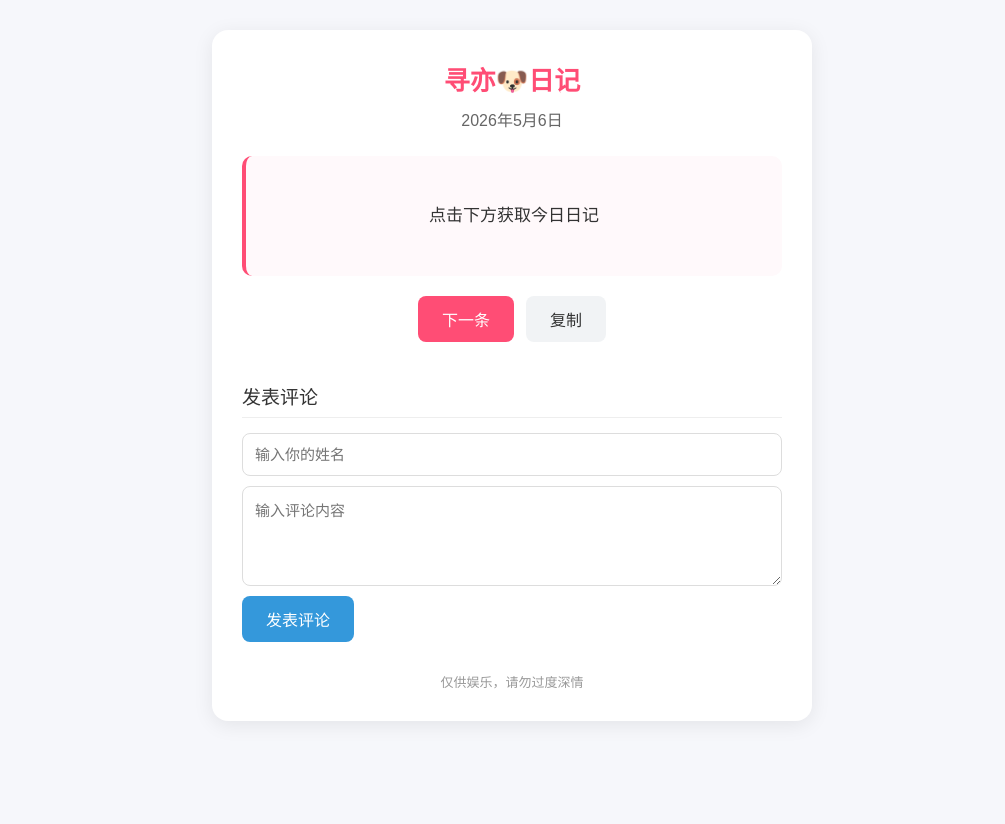
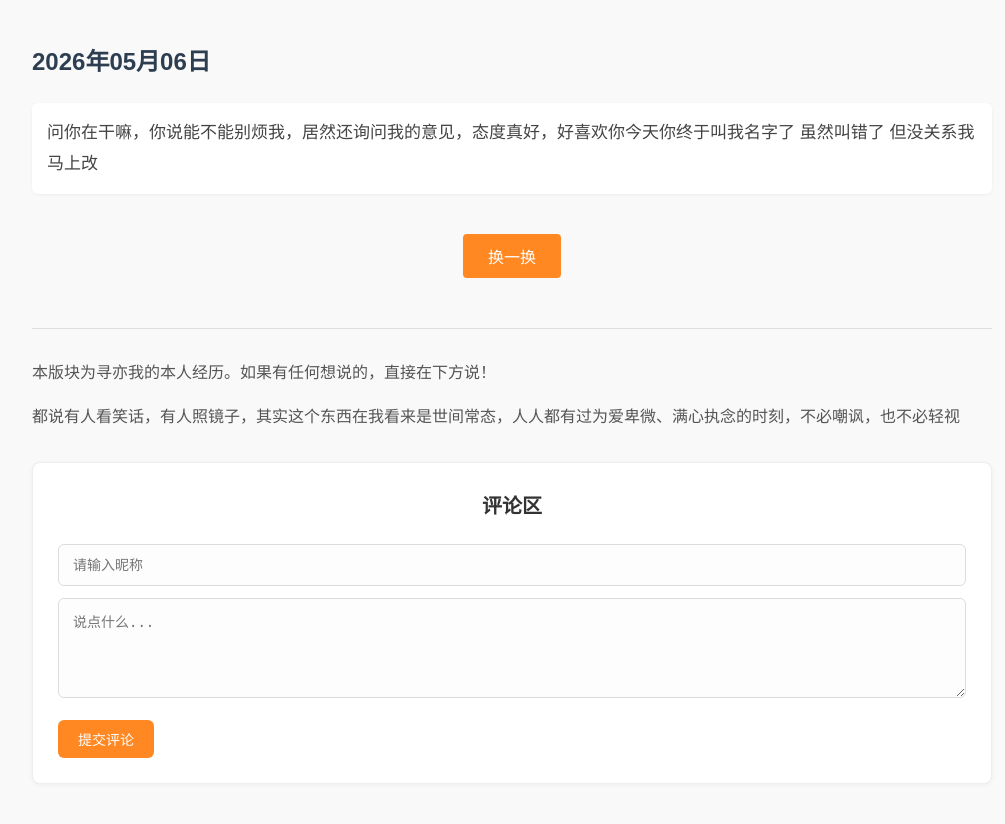
Before and after one commit to hwj003299073/tiangou, a Flask app: template templates/index.html in a window 1280 px wide. Shown: the whole page, without its empty margins (128-1133 px from the left). Before the commit the page ends 688 px from the top, so only its background shows below. Run offline with Flask 3, Linux system fonts and the light colour scheme; the template is opened without the code that fills it, so the values that code supplies are empty.

Commit message:
重构了页面

```diff
--- a/templates/index.html
+++ b/templates/index.html
@@ -1,5 +1,6 @@
 <!DOCTYPE html>
 <html lang="zh-CN">
+
 <head>
     <meta charset="UTF-8">
     <meta name="viewport" content="width=device-width, initial-scale=1.0">
@@ -9,206 +10,220 @@
             margin: 0;
             padding: 0;
             box-sizing: border-box;
+        }
+
+        body {
+            max-width: 1000px;
+            margin: 40px auto;
+            padding: 0 20px;
+            line-height: 1.8;
+            color: #333;
+            background: #f9f9f9;
             font-family: "Microsoft YaHei", sans-serif;
         }
-        body {
-            background: #f6f7fb;
-            padding: 30px 20px;
+
+        .date-title {
+            font-size: 24px;
+            font-weight: bold;
+            margin-bottom: 20px;
+            color: #2c3e50;
         }
-        .container {
-            max-width: 600px;
-            margin: 0 auto;
-            background: white;
-            padding: 30px;
-            border-radius: 16px;
-            box-shadow: 0 4px 20px rgba(0,0,0,0.08);
+
+        .diary-content {
+            font-size: 17px;
+            margin-bottom: 40px;
+            color: #444;
+            min-height: 60px;
+            background: #fff;
+            padding: 15px;
+            border-radius: 6px;
+            box-shadow: 0 1px 3px #eee;
         }
-        .diary-title {
-            font-size: 26px;
-            color: #ff4d75;
+
+        .button-group {
+            display: flex;
+            justify-content: center;
+            margin-bottom: 50px;
+        }
+
+        .btn {
+            padding: 10px 25px;
+            border: none;
+            border-radius: 4px;
+            font-size: 16px;
+            cursor: pointer;
+            background-color: #ff8822;
+            color: #fff;
+        }
+
+        .divider {
+            border-bottom: 1px solid #ddd;
+            margin: 30px 0;
+        }
+
+        .notice-text,
+        .opinion-text {
+            font-size: 16px;
+            margin-bottom: 15px;
+            color: #555;
+        }
+
+        /* 评论区完整CSS */
+        .comment-section {
+            margin-top: 30px;
+            background: #fff;
+            padding: 25px;
+            border-radius: 8px;
+            box-shadow: 0 1px 4px rgba(0,0,0,0.05);
+            border: 1px solid #eee;
+        }
+
+        .comment-title {
             text-align: center;
-            margin-bottom: 10px;
-        }
-        .diary-date {
-            text-align: center;
-            color: #666;
-            margin-bottom: 25px;
-        }
-        .diary-content {
-            background: #fff9fb;
-            border-left: 4px solid #ff4d75;
-            padding: 25px 20px;
-            border-radius: 10px;
-            font-size: 17px;
-            line-height: 1.8;
+            font-size: 20px;
+            font-weight: bold;
             color: #333;
             margin-bottom: 20px;
-            min-height: 120px;
-            display: flex;
-            align-items: center;
-            justify-content: center;
         }
-        .btns {
-            display: flex;
-            gap: 12px;
-            justify-content: center;
-            margin-bottom: 40px;
+
+        .comment-input-area input,
+        .comment-input-area textarea {
+            width: 100%;
+            padding: 12px 14px;
+            margin-bottom: 12px;
+            border: 1px solid #ddd;
+            border-radius: 6px;
+            font-size: 14px;
+            outline: none;
+            background: #fdfdfd;
         }
-        button {
-            padding: 11px 24px;
-            border: none;
-            border-radius: 8px;
-            font-size: 16px;
-            cursor: pointer;
-        }
-        .btn-pink {
-            background: #ff4d75;
-            color: white;
-        }
-        .btn-gray {
-            background: #f1f3f5;
-            color: #333;
-        }
-        .comment-title {
-            font-size: 19px;
-            margin-bottom: 15px;
-            color: #333;
-            border-bottom: 1px solid #eee;
-            padding-bottom: 8px;
-        }
-        .comment-form {
-            display: flex;
-            flex-direction: column;
-            gap: 10px;
-            margin-bottom: 30px;
-        }
-        .comment-form input,
-        .comment-form textarea {
-            padding: 12px;
-            border: 1px solid #ddd;
-            border-radius: 8px;
-            font-size: 15px;
-        }
-        .comment-form textarea {
-            min-height: 100px;
+
+        .comment-input-area textarea {
+            height: 100px;
             resize: vertical;
         }
-        .comment-form button {
-            background: #3498db;
-            color: white;
-            align-self: start;
+
+        .submit-btn {
+            padding: 9px 20px;
+            background-color: #ff8822;
+            color: #fff;
+            border: none;
+            border-radius: 6px;
+            cursor: pointer;
+            font-size: 14px;
         }
+
+        .submit-btn:hover {
+            opacity: 0.9;
+        }
+
         .comment-item {
-            background: #f9f9f9;
-            padding: 12px 15px;
-            border-radius: 8px;
-            margin-bottom: 10px;
+            padding: 14px 0;
+            border-bottom: 1px dashed #eee;
         }
+
         .comment-name {
             font-weight: bold;
-            color: #ff4d75;
+            color: #2c3e50;
+            font-size: 15px;
             margin-bottom: 4px;
         }
-        .comment-text {
+
+        .comment-content {
             color: #444;
+            font-size: 14px;
             line-height: 1.6;
-        }
-        .tip {
-            text-align: center;
-            font-size: 13px;
-            color: #999;
-            margin-top: 20px;
         }
     </style>
 </head>
+
 <body>
+    <!-- 改成空标签，JS自动赋值 -->
+    <div class="date-title" id="autoDate"></div>
 
-<div class="container">
-    <h1 class="diary-title">寻亦🐶日记</h1>
-    <div class="diary-date" id="showDate"></div>
+    <div class="diary-content" id="content">
+        点击换一换获取今日情感日记
+    </div>
+    <div class="button-group">
+        <button class="btn" id="changeBtn">换一换</button>
+    </div>
+    <div class="divider"></div>
+    <p class="notice-text">本版块为寻亦我的本人经历。如果有任何想说的，直接在下方说！</p>
+    <p class="opinion-text">都说有人看笑话，有人照镜子，其实这个东西在我看来是世间常态，人人都有过为爱卑微、满心执念的时刻，不必嘲讽，也不必轻视</p>
 
-    <div class="diary-content" id="diary">点击下方获取今日日记</div>
-
-    <div class="btns">
-        <button class="btn-pink" onclick="getDiary()">下一条</button>
-        <button class="btn-gray" onclick="copyText()">复制</button>
+    <div class="comment-section">
+        <div class="comment-title">评论区</div>
+        <div class="comment-input-area">
+            <input type="text" id="name" placeholder="请输入昵称" autocomplete="off">
+            <textarea id="commentContent" placeholder="说点什么..." autocomplete="off"></textarea>
+            <button class="submit-btn" id="submitComment">提交评论</button>
         </div>
-
-    <!-- 评论区 -->
-    <div class="comment-title">发表评论</div>
-    <div class="comment-form">
-        <input type="text" id="name" placeholder="输入你的姓名" required>
-        <textarea id="content" placeholder="输入评论内容" required></textarea>
-        <button onclick="postComment()">发表评论</button>
-    </div>
-
         <div id="commentList"></div>
-
-    <div class="tip">仅供娱乐，请勿过度深情</div>
     </div>
 
     <script>
-    // 日期
-    document.getElementById("showDate").innerText = new Date().toLocaleDateString('zh-CN', {
-        year: 'numeric', month: 'long', day: 'numeric'
-    });
-
-    // 加载日记
-    async function getDiary() {
-        let res = await fetch('/jianheng');
-        let data = await res.json();
-        document.getElementById('diary').innerText = data.content;
+        // 自动设置当前日期 格式：xxxx年xx月xx日
+        function setNowDate() {
+            const now = new Date();
+            const year = now.getFullYear();
+            // 补零 1→01
+            const month = String(now.getMonth() + 1).padStart(2, '0');
+            const day = String(now.getDate()).padStart(2, '0');
+            document.getElementById('autoDate').innerText = `${year}年${month}月${day}日`;
         }
 
-    // 复制
-    function copyText() {
-        let t = document.getElementById('diary').innerText;
-        navigator.clipboard.writeText(t);
-        alert('复制成功！');
-    }
+        // 换一换
+        document.getElementById('changeBtn').onclick = async () => {
+            const res = await fetch('/jianheng');
+            const data = await res.json();
+            document.getElementById('content').innerText = data.content;
+        };
 
-    async function loadComments() {
-        let res = await fetch('/api/comment/list');
-        let list = await res.json();
-        let html = '';
-        list.forEach(cm => {
-            html += `
-            <div class="comment-item">
-                <div class="comment-name">${cm.name}</div>
-                <div class="comment-text">${cm.content}</div>
-            </div>`;
-        });
-        document.getElementById('commentList').innerHTML = html;
-    }
+        // 提交评论
+        document.getElementById('submitComment').onclick = async () => {
+            const name = document.getElementById('name').value.trim();
+            const content = document.getElementById('commentContent').value.trim();
 
-    async function postComment() {
-        let name = document.getElementById('name').value.trim();
-        let content = document.getElementById('content').value.trim();
             if (!name || !content) {
-            alert('姓名和内容都不能为空');
+                alert('昵称和评论内容不能为空');
                 return;
             }
 
-        let res = await fetch('/api/comment/add', {
+            const res = await fetch('/api/comment/add', {
                 method: 'POST',
                 headers: { 'Content-Type': 'application/x-www-form-urlencoded' },
                 body: `name=${encodeURIComponent(name)}&content=${encodeURIComponent(content)}`
             });
 
-        let data = await res.json();
+            const data = await res.json();
             if (data.ok) {
-            document.getElementById('name').value = '';
-            document.getElementById('content').value = '';
-            loadComments(); // 重新加载评论
+                document.getElementById('commentContent').value = '';
+                loadComments();
             } else {
                 alert(data.msg);
             }
+        };
+
+        // 加载评论
+        async function loadComments() {
+            const res = await fetch('/api/comment/list');
+            const list = await res.json();
+            const html = list.map(item => `
+                <div class="comment-item">
+                    <div class="comment-name">${item.name}</div>
+                    <div class="comment-content">${item.content}</div>
+                </div>
+            `).join('');
+            document.getElementById('commentList').innerHTML = html;
         }
 
-    window.onload = function () {
+        // 页面初始化
+        window.onload = () => {
+            setNowDate();     // 自动加载日期
+            document.getElementById('changeBtn').click();
             loadComments();
         };
     </script>
+</body>
 
-</body>
 </html>
```
Lines whose indentation alone changed are shown as unchanged.
